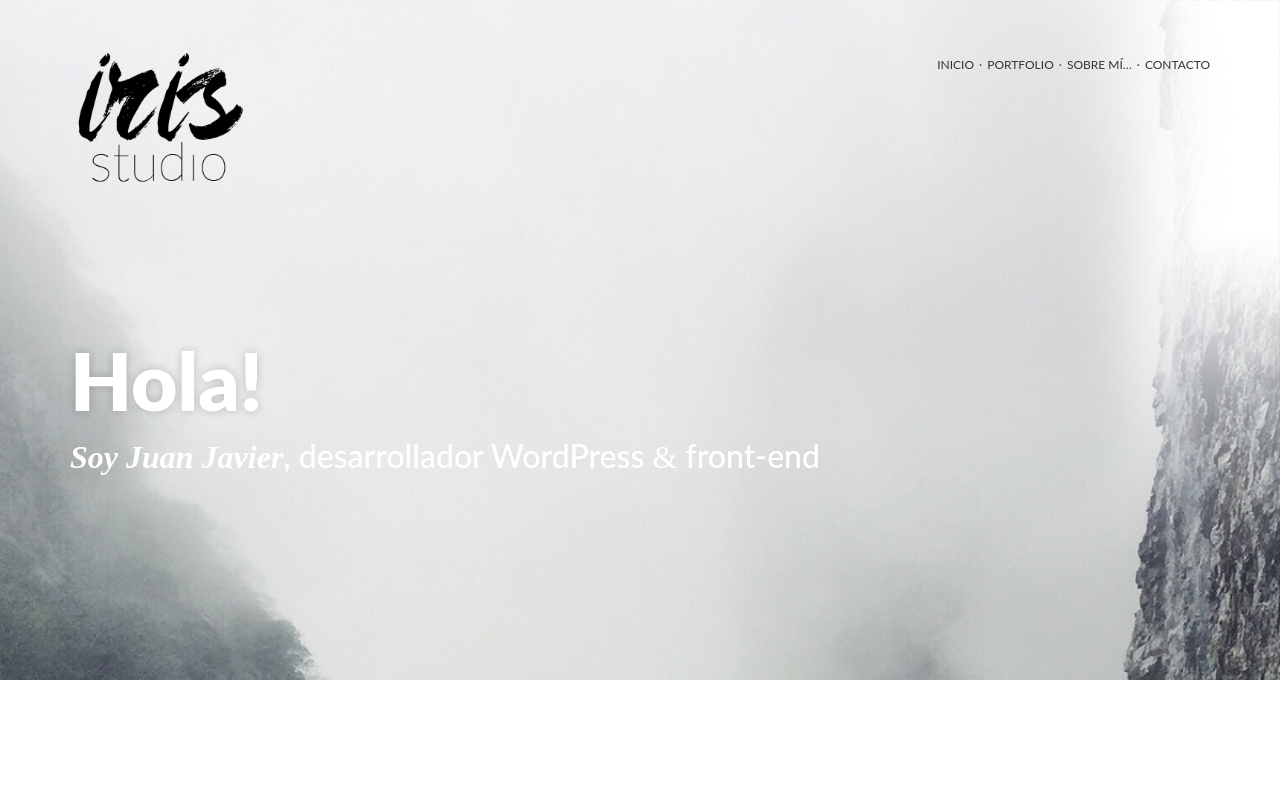
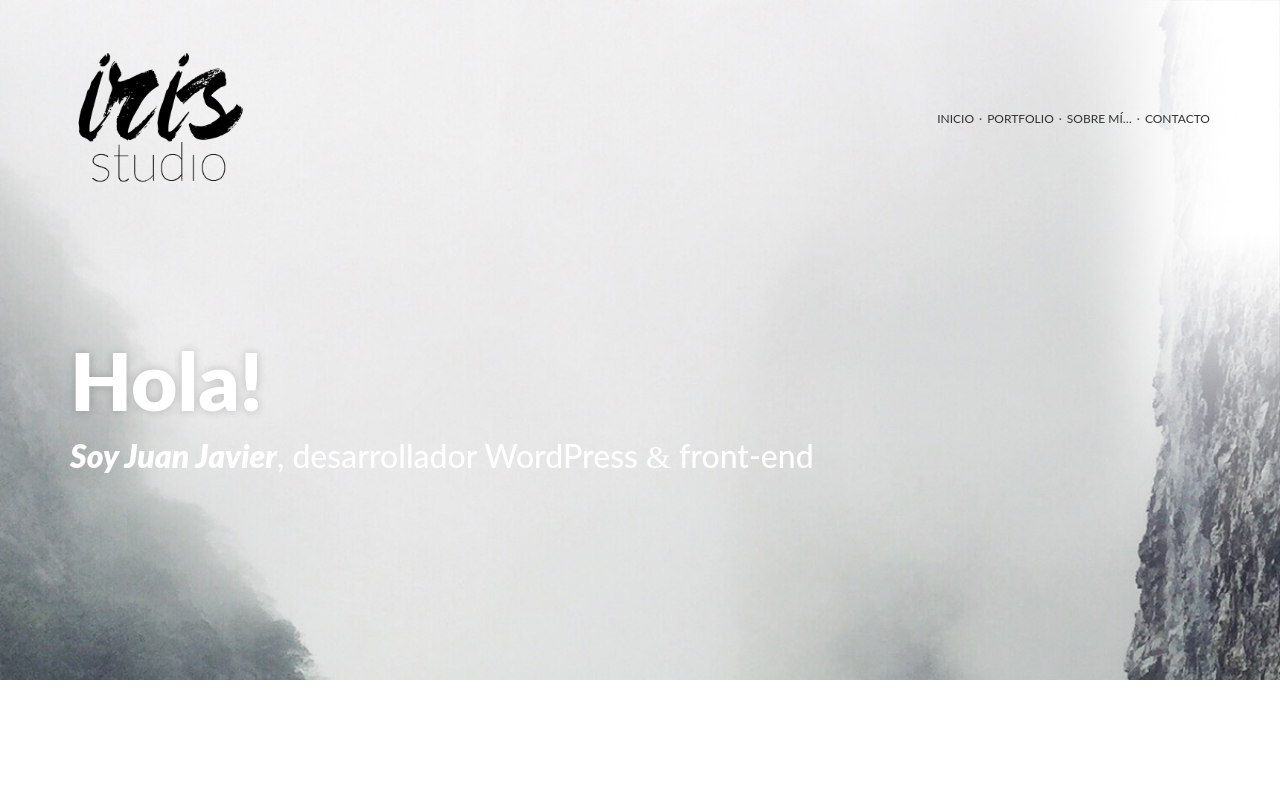
Before and after one commit to JuanJavier1979/iris-studio-gatsby-site, a Gatsby site: page / in a window 1280 px wide. Shown: the top 800 px of the page. Built offline with nearby package versions, Linux system fonts and the light colour scheme; Gatsby itself is replaced by a stand-in of ours.

Commit message:
[Fix] Responsive menu [Fix] Responsive Hero [Fix] Footer links styling

```diff
--- a/src/assets/styles.css
+++ b/src/assets/styles.css
@@ -1272,8 +1272,8 @@ Ordenar
 		  padding-top: 50px;
 		  padding-bottom: 50px;
 		  z-index: 95;
-		  position: relative;
-		  margin-bottom: 85vh;
+			position: absolute;
+			width: 100%;
 		}
 		#content {
 		  z-index: 95;
@@ -1287,8 +1287,13 @@ Ordenar
         padding-top: 45px;
         padding-bottom: 45px;
         text-align: center;
-        color: #adb3b8;
-      }
+			}
+			.site-footer a {
+				text-decoration: underline;
+			}
+			.menu-social-container a {
+				text-decoration: none;
+			}
       .footer-content,
       #colophon .site-info {
         font-size: 12px;
@@ -1314,12 +1319,26 @@ Ordenar
       	/*color: #aaa;*/
       }
 
-      /* MENU */
+			/* MENU */
+			@media screen and (min-width: 768px) {
+				#mast-head > div {
+					display: flex;
+				}
+				#main-menu {
+					align-self: center;
+				}
+			}
       #main-menu ul {
         list-style-type: none;
-        margin: 0;
-        text-align: right;
-      }
+        margin: 15px 0 0;
+				text-align: center;
+			}
+				@media screen and (min-width: 768px) {
+					#main-menu ul {
+						margin: 0;
+						text-align: right;
+					}
+				}
       #main-menu li {
         display: inline-block;
         font-size: 12px;
@@ -1443,10 +1462,10 @@ Ordenar
 	.site-branding {
 	    text-align: center;
 	}
-	#main-menu {
+	/*#main-menu {
     	position: absolute;
     	top: 1em;
-	}
+	}*/
 }
 
 .site-branding img {
@@ -1462,7 +1481,8 @@ Ordenar
     background-attachment: fixed;
     background-size: cover;
     width: 100%;
-    height: 85vh;
+		margin-bottom: 50px;
+		padding-bottom: 50px;
     position: absolute;
     top: 0;
     z-index: 90;
@@ -1472,6 +1492,25 @@ Ordenar
 	background: url("images/photo-1429091967365-492aaa5accfe-b.jpg") no-repeat center 30% #ccc;
 	background-attachment: fixed;
 	background-size: cover;
+	position: relative;
+}
+@media screen and (min-width: 600px){
+	#hero-area {
+    height: 60vh;
+		margin-bottom: 100px;
+	}
+}
+@media screen and (min-width: 720px){
+	#hero-area {
+    height: 79vh;
+		margin-bottom: 100px;
+	}
+}
+@media screen and (min-width: 950px){
+	#hero-area {
+    height: 85vh;
+		margin-bottom: 175px;
+	}
 }
 
 #hero-area {
@@ -1491,12 +1530,17 @@ Ordenar
   line-height: 1em;
 }
 #hero-area .wrapper p.headline {
-  font-size: 5em;
+  font-size: 3em;
   line-height: 1em;
   font-weight: 900;
   color: #fff;
   text-shadow: 0 0 10px rgba(0,0,0,.2);
   margin-bottom: 20px;
+}
+@media screen and (min-width: 768px) {
+	#hero-area .wrapper p.headline {
+		font-size: 5em;
+	}
 }
 #hero-area .wrapper p.description {
   font-size: 2em;
@@ -1506,7 +1550,6 @@ Ordenar
   margin-bottom: 20px;
 }
 #hero-area .wrapper p.description strong {
-	font-family: 'Playfair Display', serif;
 	font-weight: 900;
 	font-style: italic;
 }
@@ -1539,3 +1582,11 @@ img.shadow:hover,
 .gatsby-image-wrapper.shadow:hover {
 	box-shadow: 0 14px 28px rgba(0,0,0,0.25), 0 10px 10px rgba(0,0,0,0.22);
 }
+#page {
+	min-height: 100vh;
+	display: flex;
+	flex-direction: column;
+}
+#content {
+	flex: 1;
+}
--- a/src/pages/layout/header.js
+++ b/src/pages/layout/header.js
@@ -5,7 +5,8 @@ import logo from "../../assets/images/iris-studio.png"
 
 const Header = () => {
     return (
-        <header id="mast-head" className="site-header row" role="banner">
+        <header id="mast-head" className="site-header" role="banner">
+            <div className="row">
                 <div className="site-branding large-4 medium-4 columns">
                     <Link to="/" rel="home">
                         <img src={logo} alt="Iris Studio" />
@@ -13,7 +14,7 @@ const Header = () => {
                 </div>
                 <nav id="main-menu" className="menu large-8 medium-8 columns" role="navigation">
                     <div className="menu-principal_es-container">
-                    <ul id="menu-principal_es-1" className="hide-for-small-only">
+                        <ul id="menu-principal_es-1">
                             <li className="menu-item menu-item-type-post_type menu-item-object-page menu-item-home menu-item-575">
                                 <Link to="/">Inicio</Link>
                             </li>
@@ -29,6 +30,7 @@ const Header = () => {
                         </ul>
                     </div>
                 </nav>
+            </div>
         </header>
     )
 }
```
Lines whose indentation alone changed are shown as unchanged.
